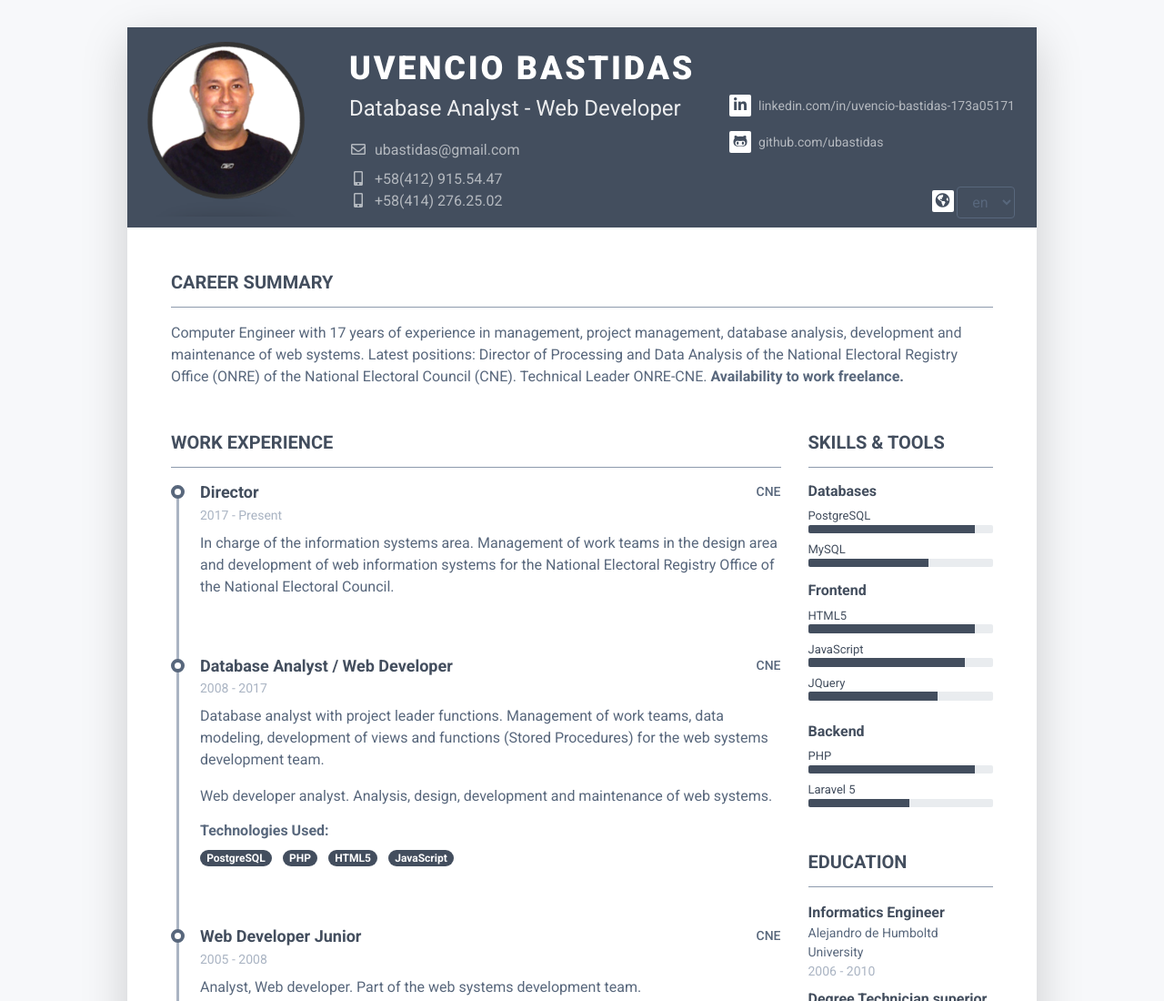
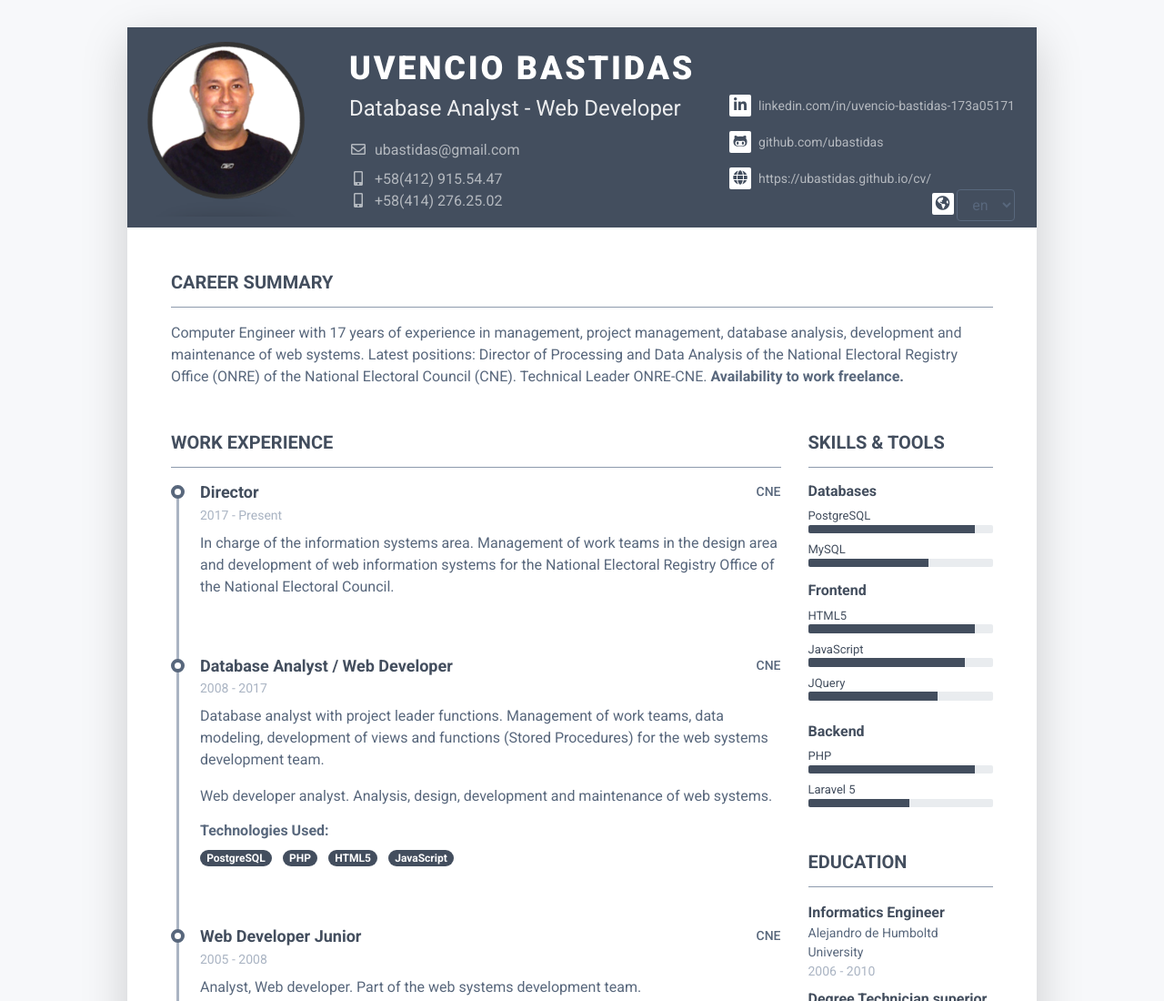
Before and after one commit to ubastidas/cv, a plain HTML site: page index.html in a window 1280 px wide. Shown: the top 1100 px of the page at 91% size. Drawn offline with Linux system fonts and the light colour scheme.

Commit message:
Modification Commit

```diff
--- a/index.html
+++ b/index.html
@@ -47,7 +47,7 @@
                                                 <ul class="resume-social list-unstyled"><br><br>
                                                     <li class="mb-3"><a target="_blank" href="http://www.linkedin.com/in/uvencio-bastidas-173a05171"><span class="fa-container text-center mr-2"><i class="fab fa-linkedin-in fa-fw"></i></span>linkedin.com/in/uvencio-bastidas-173a05171</a></li>
 				                <li class="mb-3"><a target="_blank" href="http://www.github.com/ubastidas"><span class="fa-container text-center mr-2"><i class="fab fa-github-alt fa-fw"></i></span>github.com/ubastidas</a></li>
-				                <!--comentado<li class="mb-3"><a href="#"><span class="fa-container text-center mr-2"><i class="fas fa-globe"></i></span>yourwebsite.com</a></li>fin comentado-->
+				                <a href="https://ubastidas.github.io/cv/"><span class="fa-container text-center mr-2"><i class="fas fa-globe"></i></span>https://ubastidas.github.io/cv/</a></li>
                                                 <br>
                                                 <li class="mb-3" align="right">
                                                     <span class="fa-container text-center"><i class="fas fa-globe-americas"></i></span>
```
